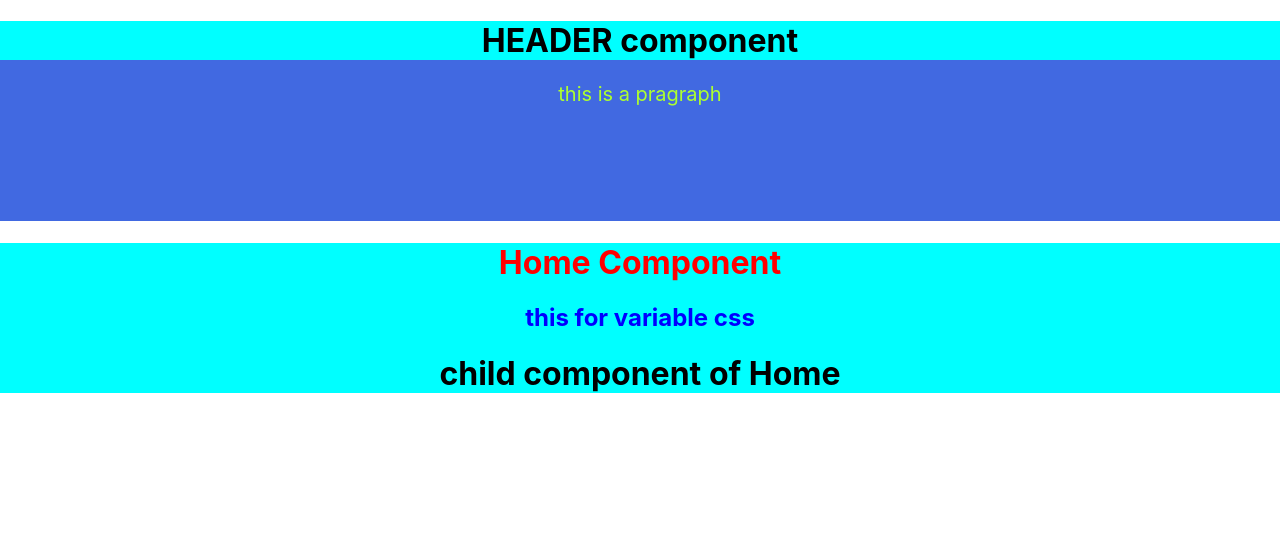
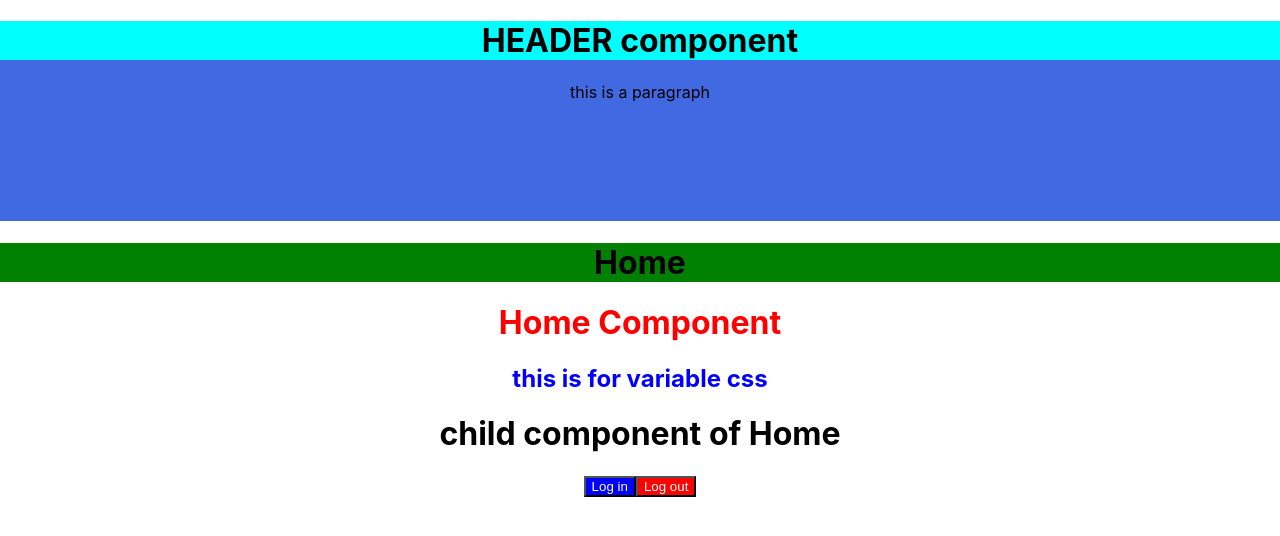
Before and after one commit to Dil-shad/React-basics, a React (Create React App) app in the folder myapp/: page / in a window 1280 px wide. Shown: the top 536 px of the page. Built offline with nearby package versions, Linux system fonts and the light colour scheme.

Commit message:
CSS module automatically scope class names{obj.class name},css file extention named like this`filename.module.css`

```diff
--- /dev/null
+++ b/myapp/src/components/Button.module.css
@@ -0,0 +1,11 @@
+.loginBtn {
+     background-color: blue;
+     color: white;
+
+}
+
+
+.logoutBtn {
+    background-color: rgb(255, 0, 0);
+    color: white;
+}
--- a/myapp/src/components/Header.js
+++ b/myapp/src/components/Header.js
@@ -1,10 +1,11 @@
 import React from "react";
-import './Header.css'
+import headerCss from "./Header.module.css";
+
 const Header = () => {
   return (
-    <div className="div-header">
-      <h1 className="header">HEADER component</h1>
-      <p className="para">this is a pragraph</p>
+    <div className={headerCss["div-header"]}>
+      <h1 className={headerCss.header}>HEADER component</h1>
+      <p className="para">this is a paragraph</p>
     </div>
   );
 };
--- a/myapp/src/components/Home.css
+++ /dev/null
@@ -1,3 +0,0 @@
-.home{
-    background-color: green;
-}
--- a/myapp/src/components/Home.js
+++ b/myapp/src/components/Home.js
@@ -1,16 +1,23 @@
-import React from "react";
-import Child from "./Child.js";
-import "./Home.css"
+import React from 'react'
+import homeCss from "./Home.module.css";
+import Child  from './Child';
+import btnCss from './Button.module.css'
 
 const Home = () => {
-    const headingStyle={color:"blue"};
+  const headingStyle = { color: "blue" };
+
   return (
-    <div className="header">
-      <h1 style={{color:"red"}} >Home Component</h1>
-      <h2 style={headingStyle}>this for variable css</h2>
+    <div>
+      <h1 className={homeCss.header}>Home</h1>
+      <h1 style={{ color: "red" }}>Home Component</h1>
+      <h2 style={headingStyle}>this is for variable css</h2>
       <Child />
+      <button className={btnCss.loginBtn} type="button">Log in</button>
+      <button className={btnCss.logoutBtn} type="button">Log out</button>
+
+
     </div>
-  );
-};
+  )
+}
 
-export default Home;
+export default Home
--- /dev/null
+++ b/myapp/src/components/Home.module.css
@@ -0,0 +1,7 @@
+/* Home.module.css */
+
+
+.header {
+    background-color: green;
+
+}
```
Also changed, not shown: myapp/src/components/Header.module.css (renamed from myapp/src/components/Header.css).
